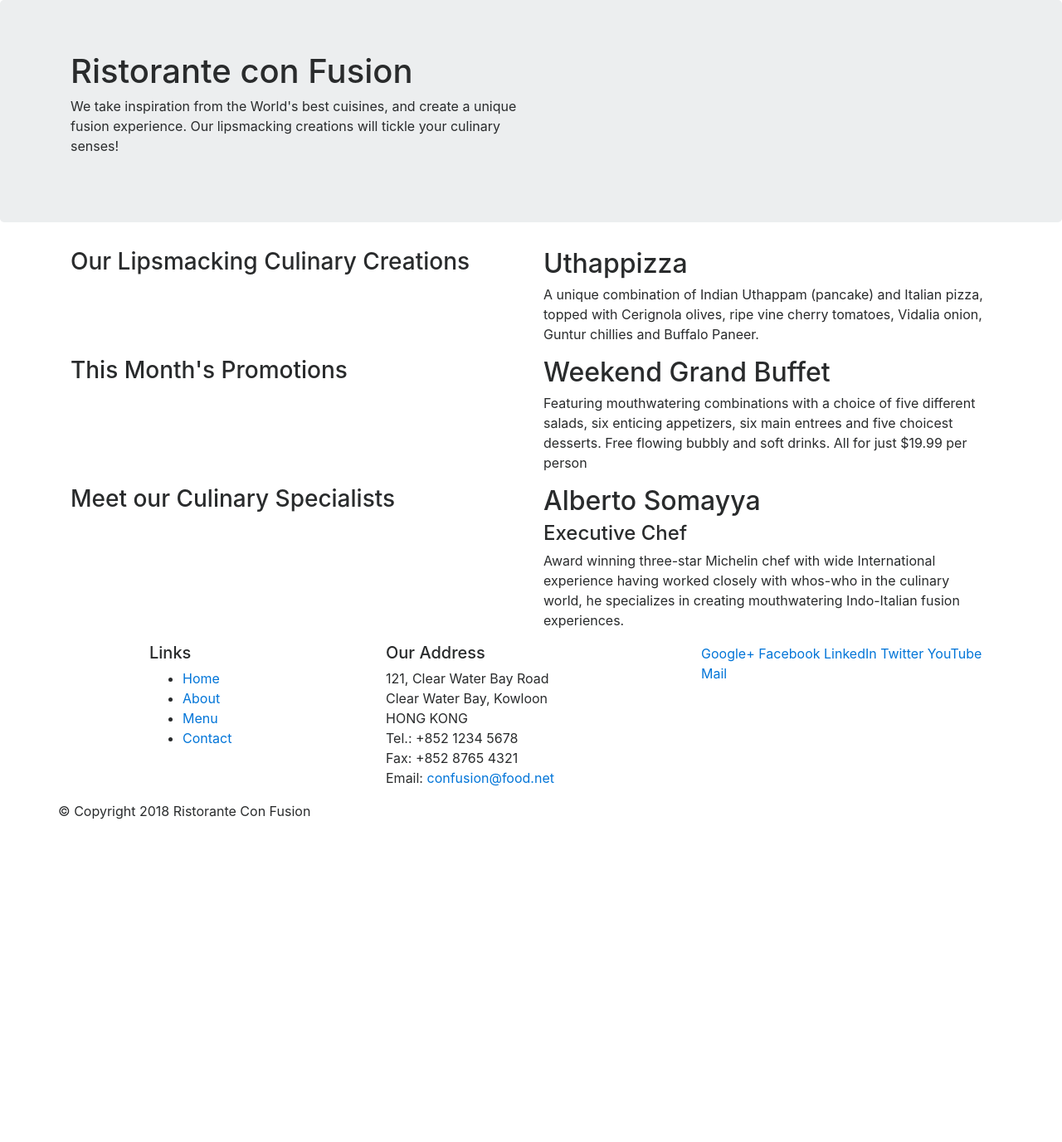
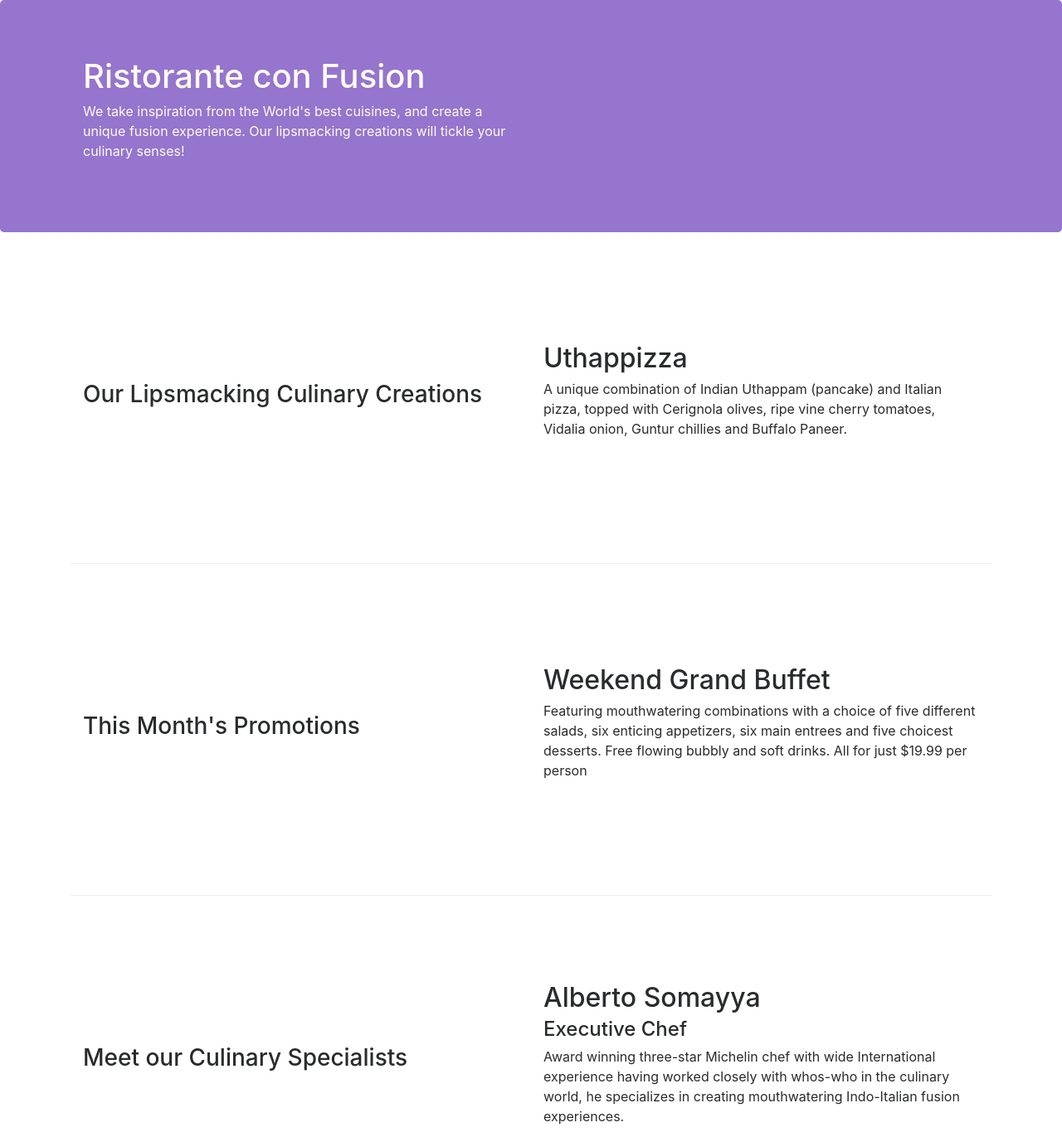
Before and after one commit to ssouberbielle/bootstrap-course1, a website: page index.html in a window 1280 px wide. Shown: the top 1377 px of the page at 83% size. Before the commit the page ends 1006 px from the top, so only its background shows below. Drawn offline with nearby package versions, Linux system fonts and the light colour scheme.

Commit message:
bootstrap grid 2: css and vertical alignmet

```diff
--- /dev/null
+++ b/css/styles.css
@@ -0,0 +1,30 @@
+.row-header {
+    margin: 0px auto;
+    padding: 0px auto;
+}
+
+.row-content{
+    margin: 0px auto;
+    padding: 50px 0px 50px 0px;
+    border-bottom: 1px ridge;
+    min-height: 400px;
+}
+
+.footer{
+    background-color: #d1c4e9;
+    margin: 0px auto;
+    padding: 20px 0px 20px 0px;
+}
+
+.jumbotron{
+    padding: 70px 30px 70px 30px;
+    margin: 0px auto;
+    background: #9575cd;
+    color: floralwhite;
+}
+
+.address{
+    font-size: 80%;
+    margin: 0px;
+    color: black;
+}
--- a/index.html
+++ b/index.html
@@ -9,6 +9,7 @@
 
      <!-- Bootstrap CSS -->
      <link rel="stylesheet" href="node_modules/bootstrap/dist/css/bootstrap.min.css">
+     <link rel="stylesheet" href="css/styles.css">
 
     <title>Ristorante Con Fusion</title>
 
@@ -19,7 +20,7 @@
 
     <header class="jumbotron">
         <div class="container">
-            <div class="row">
+            <div class="row row-header">
                 <div class="col-12 col-sm-6">
                     <h1>Ristorante con Fusion</h1>
                     <p>We take inspiration from the World's best cuisines, and create a unique fusion experience. Our lipsmacking creations will tickle your culinary senses!</p>
@@ -31,7 +32,7 @@
     </header>
 
     <div class="container">
-        <div class="row">
+        <div class="row row-content align-items-center">
             <div class="col-12 col-sm-6 order-sm-last">
                 <h3>Our Lipsmacking Culinary Creations</h3>
             </div>
@@ -42,7 +43,7 @@
         </div>
 
 
-        <div class="row">
+        <div class="row row-content align-items-center">
             <div class="col-6 col-sm-6 col-m-4">
                 <h3>This Month's Promotions</h3>
             </div>
@@ -52,7 +53,7 @@
             </div>
         </div>
 
-        <div class="row">
+        <div class="row row-content align-items-center">
             <div class="col-6 col-sm-6">
                 <h3>Meet our Culinary Specialists</h3>
             </div>
@@ -64,19 +65,19 @@
         </div>
     </div>
 
-    <footer>
+    <footer class="footer">
         <div class="container">
             <div class="row">
                 <div class="col-5 offset-1 col-sm-3">
                     <h5>Links</h5>
-                    <ul>
+                    <ul class="list-unstyled">
                         <li><a href="#">Home</a></li>
                         <li><a href="#">About</a></li>
                         <li><a href="#">Menu</a></li>
                         <li><a href="#">Contact</a></li>
                     </ul>
                 </div>
-                <div class="col-6 col-sm-4">
+                <div class="col-6 col-sm-4 address">
                     <h5>Our Address</h5>
                     <address>
 		              121, Clear Water Bay Road<br>
@@ -87,8 +88,8 @@
 		              Email: <a href="mailto:confusion@food.net">confusion@food.net</a>
 		           </address>
                 </div>
-                <div class="col-12 col-sm-4">
-                    <div>
+                <div class="col-12 col-sm-4 align-self-center">
+                    <div class="text-center">
                         <a href="http://google.com/+">Google+</a>
                         <a href="http://www.facebook.com/profile.php?id=">Facebook</a>
                         <a href="http://www.linkedin.com/in/">LinkedIn</a>
@@ -98,7 +99,7 @@
                     </div>
                 </div>
            </div>
-           <div class="row">
+           <div class="row justify-content-center">
                 <div class="col-auto">
                     <p>© Copyright 2018 Ristorante Con Fusion</p>
                 </div>
```
